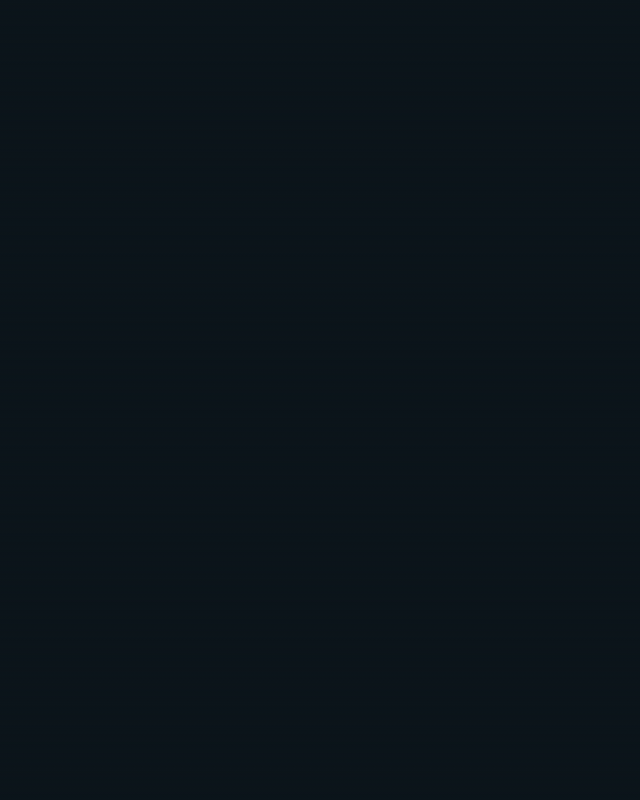
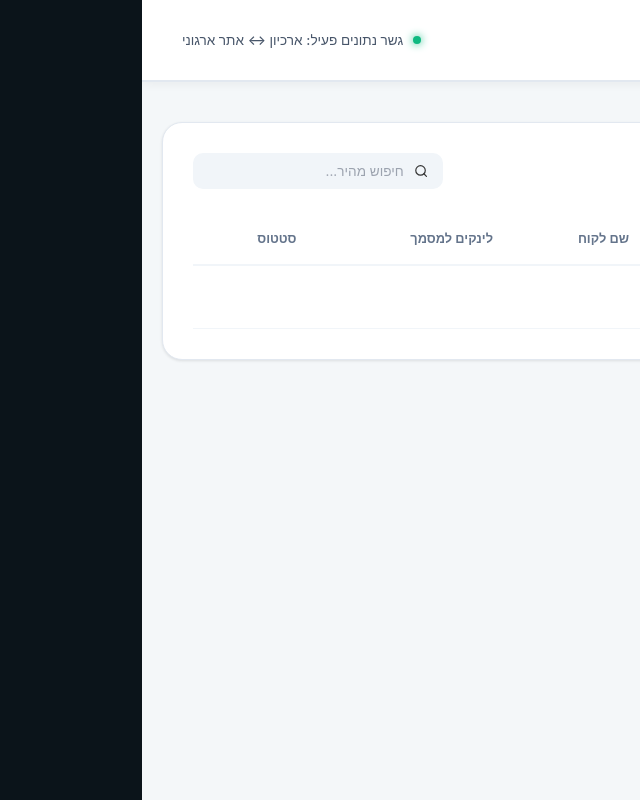
Before and after one commit to saban942025-cyber/ituran-94, a Next.js app: page /admin in a window 1280 px wide. Shown: the whole page, without its empty margins (640-1280 px from the left). Built offline with nearby package versions, Linux system fonts and the light colour scheme.

Commit message:
Update page.tsx

```diff
--- a/src/app/admin/page.tsx
+++ b/src/app/admin/page.tsx
@@ -1,141 +1,217 @@
-'use client'; // חייב להיות Client Component כי יש לנו useState ו-Canvas
+'use client';
 import React, { useState, useRef } from 'react';
 import {
-  FileUp, ShieldCheck, Loader2, AlertTriangle,
-  CheckCircle, ChevronDown, ChevronUp, Package, MessageSquare
+  FileUp, ShieldCheck, Loader2, ExternalLink,
+  FileText, Database, Share2, CheckCircle2, Search, Info
 } from 'lucide-react';
 import { processScan } from '../actions/process-scan';
 
-export default function GaliaAdminPage() {
+export default function Saban94AdminBridge() {
   const [isProcessing, setIsProcessing] = useState(false);
   const [status, setStatus] = useState('');
   const [results, setResults] = useState<any[]>([]);
-  const [expandedId, setExpandedId] = useState<number | null>(null);
   const fileInputRef = useRef<HTMLInputElement>(null);
 
-  const compressAndProcess = async (file: File) => {
+  // פונקציית העלאה ועיבוד
+  const handleBridgeProcess = async (file: File) => {
     setIsProcessing(true);
-    setStatus('מכווץ תמונה...');
+    setStatus('מבצע גיבוי וסנכרון ארגוני...');
 
     const reader = new FileReader();
     reader.readAsDataURL(file);
-    reader.onload = (event) => {
-      const img = new Image();
-      img.src = event.target?.result as string;
-      img.onload = async () => {
-        const canvas = document.createElement('canvas');
-        const MAX_WIDTH = 1600;
-        let width = img.width;
-        let height = img.height;
-
-        if (width > MAX_WIDTH) {
-          height *= MAX_WIDTH / width;
-          width = MAX_WIDTH;
-        }
-
-        canvas.width = width;
-        canvas.height = height;
-        const ctx = canvas.getContext('2d');
-        ctx?.drawImage(img, 0, 0, width, height);
-
-        const compressedBase64 = canvas.toDataURL('image/jpeg', 0.7);
+    reader.onload = async (event) => {
+      const base64 = event.target?.result as string;
 
       try {
-          setStatus('ג\'ימיני מנתח מוצרים...');
-          // כאן אנחנו קוראים ל-Server Action מהקובץ הנפרד
-          const res = await processScan(compressedBase64, { lat: 0, lng: 0 }, { source: "GALIA" });
+        // שליחה לניתוח (חילוץ 3 שדות ליבה)
+        const res = await processScan(base64, { lat: 0, lng: 0 }, { source: "ADMIN_BRIDGE" });
 
         if (res?.success) {
-            setResults(prev => [{ ...res.data, id: Date.now(), time: new Date().toLocaleTimeString('he-IL') }, ...prev]);
-            setStatus('✅ הושלם');
-          } else {
-            setStatus('❌ שגיאה בניתוח');
+          const newData = {
+            ...res.data,
+            id: Date.now(),
+            time: new Date().toLocaleTimeString('he-IL'),
+            // לינקים דינמיים לתיקיות הארגוניות (לפי הגדרת ה-Sync שלך)
+            driveLink: "https://drive.google.com/drive/u/0/folders/galya-archive",
+            officeLink: "https://onedrive.live.com/?id=saban94-org-365"
+          };
+          setResults(prev => [newData, ...prev]);
+          setStatus('✅ הנתונים סונכרנו בהצלחה');
         }
       } catch (e) {
-          setStatus('❌ שגיאת תקשורת');
+        setStatus('❌ תקלה בתהליך הגשר');
       } finally {
         setIsProcessing(false);
-          setTimeout(() => setStatus(''), 3000);
+        setTimeout(() => setStatus(''), 4000);
       }
-      };
     };
   };
 
   return (
-    <div className="admin-wrapper">
-      <nav className="navbar px-6 py-4 border-b border-gray-800 flex items-center gap-2">
-        <ShieldCheck className="gold" />
-        <span className="logo gold font-bold">SABAN 94 CYBER - GALIA</span>
+    <div className="bridge-container">
+      {/* Header יוקרתי עם לוגו ח. סבן */}
+      <nav className="top-nav">
+        <div className="nav-content">
+          <div className="logo-area">
+            <div className="diamond-finish">
+              <ShieldCheck className="saban-gold" size={32} />
+            </div>
+            <div className="brand-text">
+              <h1 className="brand-name">ח. סבן 94</h1>
+              <span className="brand-sub">לוגיסטיקה וסחר בע"מ</span>
+            </div>
+          </div>
+          <div className="bridge-status">
+            <div className="status-dot"></div>
+            <span>גשר נתונים פעיל: ארכיון ↔ אתר ארגוני</span>
+          </div>
+        </div>
       </nav>
 
-      <main className="p-8">
-        <div className="grid grid-cols-1 md:grid-cols-[300px_1fr] gap-6">
-          <div className="card bg-[#111] p-6 rounded-xl border border-gray-800">
-            <h3 className="mb-4 font-bold">סורק מוצרים וכתב יד</h3>
-            <div className={`dropzone border-2 border-dashed border-gray-700 p-8 text-center rounded-lg cursor-pointer hover:border-yellow-600 transition-colors ${isProcessing ? 'opacity-50 pointer-events-none' : ''}`} onClick={() => fileInputRef.current?.click()}>
-              {isProcessing ? <Loader2 className="spin gold mx-auto" size={40} /> : <FileUp className="mx-auto mb-2 text-gray-500" size={40} />}
-              <p className="text-sm text-gray-400">{isProcessing ? status : 'העלה תעודה לניתוח חריגות'}</p>
+      <main className="main-content">
+        <div className="dashboard-layout">
+
+          {/* אזור השליחה - הגשר */}
+          <section className="bridge-actions">
+            <div className="card hero-card">
+              <div className="card-body">
+                <Database className="saban-gold mb-4" size={40} />
+                <h2>ארכיון וסנכרון</h2>
+                <p>העלה תעודה לחילוץ נתונים אוטומטי ושליחה לתיקיות 365 וגוגל דרייב</p>
+
+                <div
+                  className={`upload-zone ${isProcessing ? 'loading' : ''}`}
+                  onClick={() => !isProcessing && fileInputRef.current?.click()}
+                >
+                  {isProcessing ? (
+                    <div className="loader">
+                      <Loader2 className="animate-spin saban-gold" size={32} />
+                      <p className="mt-3 font-medium">{status}</p>
                     </div>
-            <input type="file" ref={fileInputRef} onChange={(e) => e.target.files?.[0] && compressAndProcess(e.target.files[0])} className="hidden" accept="image/*,application/pdf" />
+                  ) : (
+                    <div className="idle">
+                      <FileUp size={32} className="text-gray-400" />
+                      <p>לחץ לבחירת תעודה לסריקה</p>
+                    </div>
+                  )}
+                </div>
+                <input
+                  type="file"
+                  ref={fileInputRef}
+                  onChange={(e) => e.target.files?.[0] && handleBridgeProcess(e.target.files[0])}
+                  className="hidden"
+                />
+              </div>
+            </div>
+          </section>
+
+          {/* רשימת נתונים שחולצו */}
+          <section className="bridge-results">
+            <div className="card table-card">
+              <div className="table-header">
+                <h3>נתונים שחולצו מהארכיון</h3>
+                <div className="search-box">
+                  <Search size={16} />
+                  <input type="text" placeholder="חיפוש מהיר..." />
+                </div>
               </div>
 
-          <div className="card bg-[#111] p-6 rounded-xl border border-gray-800">
-            <table className="w-full text-right">
+              <div className="overflow-x-auto">
+                <table className="bridge-table">
                   <thead>
-                <tr className="text-gray-500 text-xs uppercase border-b border-gray-800">
-                  <th className="pb-3">זמן</th>
-                  <th className="pb-3">תעודה</th>
-                  <th className="pb-3 text-right">לקוח</th>
-                  <th className="pb-3">סטטוס</th>
+                    <tr>
+                      <th>תאריך חילוץ</th>
+                      <th>מספר תעודה</th>
+                      <th>שם לקוח</th>
+                      <th>לינקים למסמך</th>
+                      <th>סטטוס</th>
                     </tr>
                   </thead>
                   <tbody>
-                {results.map(r => (
-                  <React.Fragment key={r.id}>
-                    <tr className="border-b border-gray-900 hover:bg-white/5 cursor-pointer transition-colors" onClick={() => setExpandedId(expandedId === r.id ? null : r.id)}>
-                      <td className="py-4 text-gray-500 text-sm">{r.time}</td>
-                      <td className="py-4 gold font-mono">{r.invoiceNumber}</td>
-                      <td className="py-4">{r.customerName}</td>
-                      <td className="py-4">
-                        {r.hasDiscrepancy ? <span className="bg-red-900/30 text-red-500 px-2 py-1 rounded text-xs">חריגה</span> : <span className="bg-green-900/30 text-green-500 px-2 py-1 rounded text-xs">תקין</span>}
+                    {results.length > 0 ? results.map(r => (
+                      <tr key={r.id} className="fade-in">
+                        <td><span className="text-gray-500">{r.invoiceDate || r.time}</span></td>
+                        <td className="font-bold text-blue-900">{r.invoiceNumber}</td>
+                        <td className="font-medium">{r.customerName}</td>
+                        <td>
+                          <div className="link-group">
+                            <a href={r.driveLink} target="_blank" className="link-icon google" title="פתח בגוגל דרייב">
+                              <FileText size={16} />
+                            </a>
+                            <a href={r.officeLink} target="_blank" className="link-icon office" title="פתח ב-OneDrive 365">
+                              <Share2 size={16} />
+                            </a>
+                          </div>
+                        </td>
+                        <td>
+                          <span className="success-badge">
+                            <CheckCircle2 size={14} /> סונכרן
+                          </span>
                         </td>
                       </tr>
-                    {expandedId === r.id && (
-                      <tr className="bg-black/40">
-                        <td colSpan={4} className="p-4 border-b border-yellow-900/20">
-                          <div className="flex flex-col gap-4">
-                            <div>
-                              <h4 className="flex items-center gap-2 gold text-sm mb-2"><Package size={14}/> פריטים שנמצאו:</h4>
-                              <div className="flex flex-wrap gap-2">
-                                {r.items?.map((it: any, i: number) => (
-                                  <div key={i} className="bg-gray-800 px-3 py-1 rounded-full text-xs border border-gray-700">
-                                    {it.name} ({it.qty}) {it.returned > 0 && <span className="text-red-400 mr-1">- {it.returned}</span>}
-                                  </div>
-                                ))}
-                              </div>
-                            </div>
-                            {r.handwrittenNotes && (
-                              <div className="border-t border-gray-800 pt-3">
-                                <h4 className="flex items-center gap-2 gold text-sm mb-1"><MessageSquare size={14}/> הערות בכתב יד:</h4>
-                                <p className="text-gray-400 italic text-sm">{r.handwrittenNotes}</p>
-                              </div>
-                            )}
-                          </div>
+                    )) : (
+                      <tr>
+                        <td colSpan={5} className="empty-state text-center py-12 text-gray-400 italic">
+                          ממתין להעלאת מסמך ראשון לגשר...
                         </td>
                       </tr>
                     )}
-                  </React.Fragment>
-                ))}
                   </tbody>
                 </table>
               </div>
             </div>
+          </section>
+
+        </div>
       </main>
 
       <style jsx>{`
-        .gold { color: #C9A227; }
-        .spin { animation: spin 2s linear infinite; }
-        @keyframes spin { from { transform: rotate(0deg); } to { transform: rotate(360deg); } }
+        .bridge-container { background: #f4f7f9; min-height: 100vh; direction: rtl; font-family: 'Inter', system-ui, sans-serif; color: #333; }
+        .top-nav { background: #fff; padding: 15px 40px; border-bottom: 2px solid #e2e8f0; box-shadow: 0 2px 10px rgba(0,0,0,0.05); }
+        .nav-content { max-width: 1400px; margin: 0 auto; display: flex; justify-content: space-between; align-items: center; }
+
+        /* לוגו ח. סבן עם פיניש יהלום */
+        .logo-area { display: flex; align-items: center; gap: 15px; }
+        .diamond-finish { background: linear-gradient(135deg, #fff 0%, #f1f5f9 100%); padding: 8px; border-radius: 12px; border: 1px solid #e2e8f0; box-shadow: 0 4px 6px -1px rgba(0,0,0,0.1), 0 2px 4px -1px rgba(0,0,0,0.06); }
+        .saban-gold { color: #b8860b; }
+        .brand-name { font-size: 1.4rem; font-weight: 800; color: #1e293b; line-height: 1; }
+        .brand-sub { font-size: 0.75rem; color: #64748b; font-weight: 600; text-transform: uppercase; letter-spacing: 0.5px; }
+
+        .status-dot { width: 8px; height: 8px; background: #10b981; border-radius: 50%; box-shadow: 0 0 8px #10b981; }
+        .bridge-status { display: flex; align-items: center; gap: 10px; font-size: 0.85rem; font-weight: 500; color: #475569; }
+
+        .main-content { max-width: 1400px; margin: 40px auto; padding: 0 20px; }
+        .dashboard-layout { display: grid; grid-template-columns: 350px 1fr; gap: 30px; }
+
+        .card { background: #fff; border-radius: 20px; border: 1px solid #e2e8f0; box-shadow: 0 1px 3px rgba(0,0,0,0.1); padding: 30px; }
+        .hero-card { text-align: center; background: linear-gradient(to bottom, #fff, #f8fafc); }
+        .hero-card h2 { font-size: 1.25rem; font-weight: 700; margin-bottom: 10px; }
+        .hero-card p { font-size: 0.9rem; color: #64748b; line-height: 1.5; margin-bottom: 25px; }
+
+        .upload-zone { border: 2px dashed #cbd5e1; border-radius: 15px; padding: 40px 20px; cursor: pointer; transition: all 0.3s ease; }
+        .upload-zone:hover { border-color: #b8860b; background: #fffbeb; }
+        .upload-zone.loading { background: #f8fafc; border-color: #e2e8f0; cursor: wait; }
+
+        .table-header { display: flex; justify-content: space-between; align-items: center; margin-bottom: 25px; }
+        .table-header h3 { font-size: 1.1rem; font-weight: 700; color: #1e293b; }
+        .search-box { display: flex; align-items: center; gap: 10px; background: #f1f5f9; padding: 8px 15px; border-radius: 10px; width: 250px; }
+        .search-box input { background: transparent; border: none; outline: none; font-size: 0.85rem; width: 100%; }
+
+        .bridge-table { width: 100%; border-collapse: collapse; }
+        .bridge-table th { text-align: right; font-size: 0.8rem; color: #64748b; font-weight: 600; padding: 15px 10px; border-bottom: 2px solid #f1f5f9; }
+        .bridge-table td { padding: 20px 10px; border-bottom: 1px solid #f1f5f9; font-size: 0.95rem; }
+
+        .link-group { display: flex; gap: 8px; }
+        .link-icon { padding: 8px; border-radius: 8px; color: #fff; transition: transform 0.2s; }
+        .link-icon:hover { transform: scale(1.1); }
+        .link-icon.google { background: #4285F4; }
+        .link-icon.office { background: #0078d4; }
+
+        .success-badge { background: #dcfce7; color: #166534; padding: 4px 12px; border-radius: 20px; font-size: 0.75rem; font-weight: 600; display: inline-flex; align-items: center; gap: 5px; }
+
+        .fade-in { animation: fadeIn 0.5s ease-out; }
+        @keyframes fadeIn { from { opacity: 0; transform: translateY(10px); } to { opacity: 1; transform: translateY(0); } }
+        .hidden { display: none; }
       `}</style>
     </div>
   );
```
Lines whose indentation alone changed are shown as unchanged.
